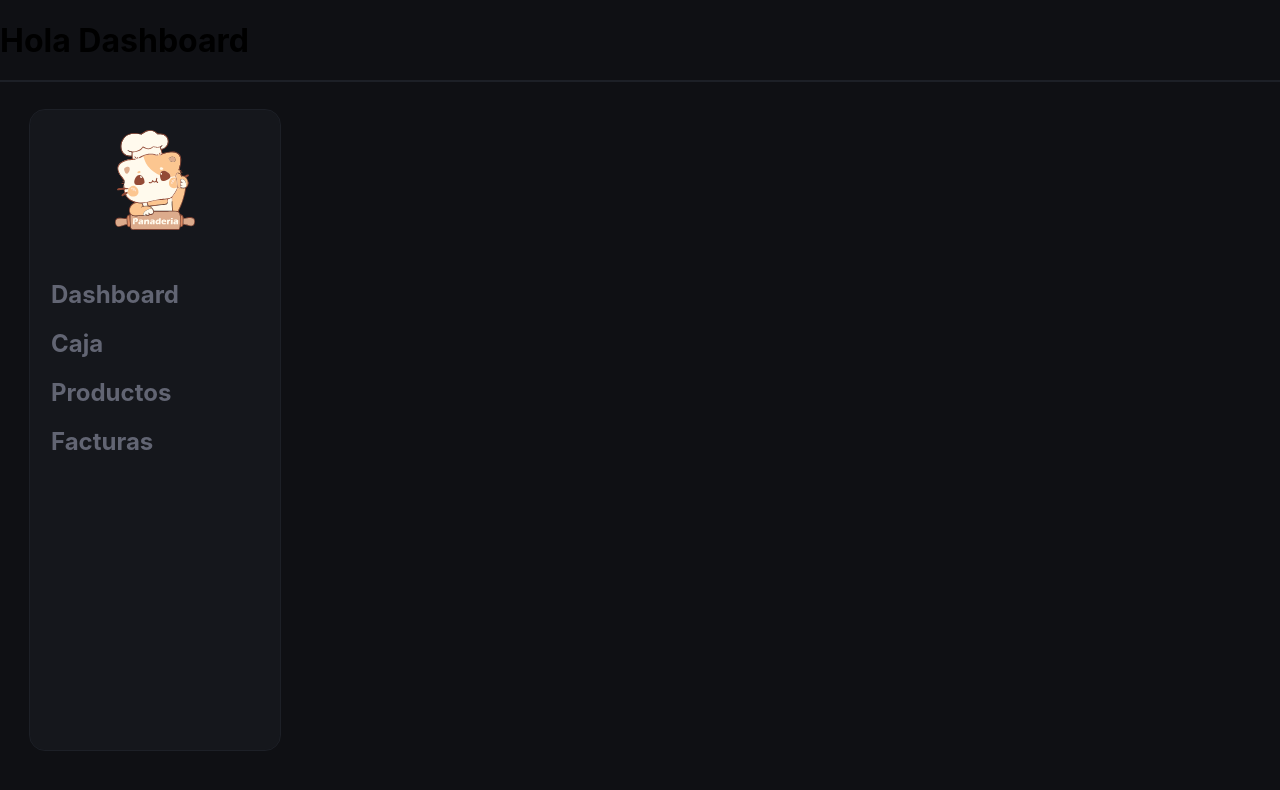
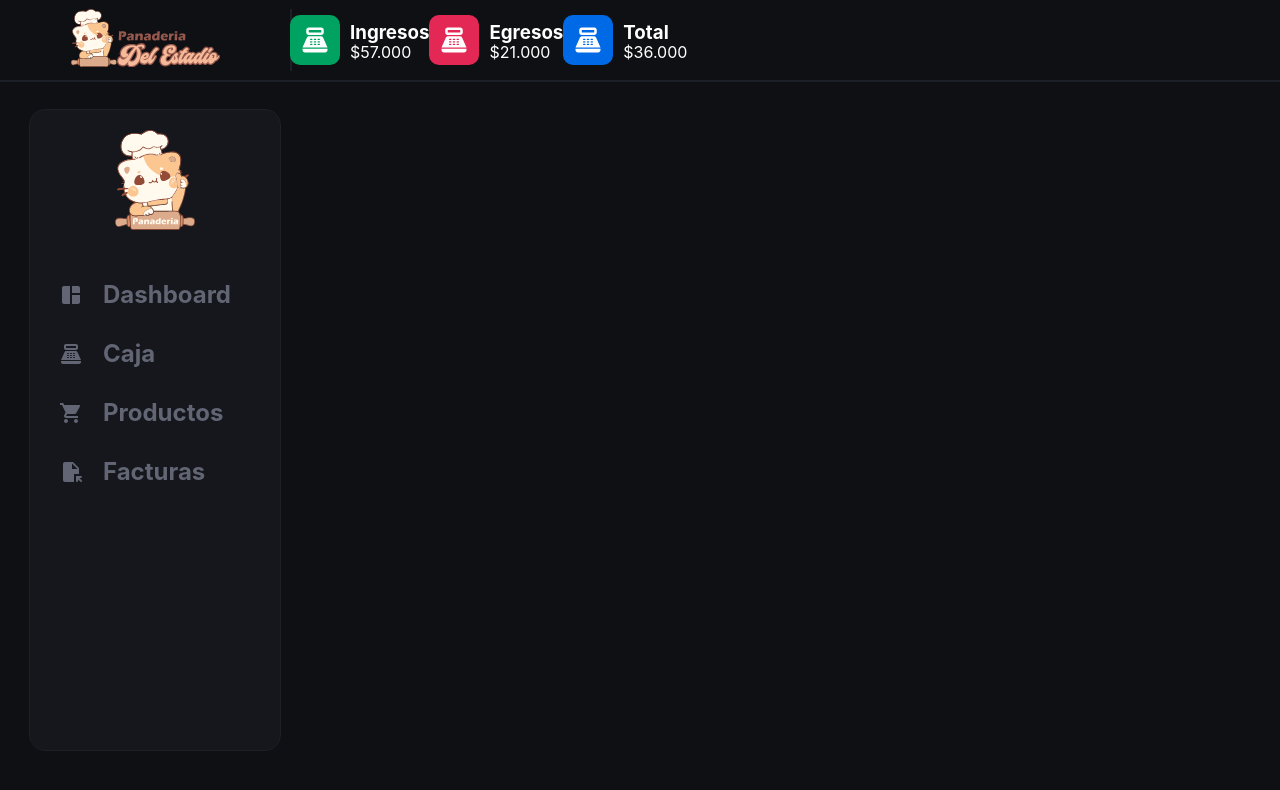
Before and after one commit to ADSO-SENA-V-NSA/Point-of-Sale-System-POS, a React (Create React App) app: page / in a window 1280 px wide. Shown: the top 790 px of the page. Built offline with nearby package versions, Linux system fonts and the light colour scheme.

Commit message:
Sidebar complete

```diff
--- a/package.json
+++ b/package.json
@@ -8,6 +8,7 @@
     "@testing-library/user-event": "^13.5.0",
     "react": "^18.3.1",
     "react-dom": "^18.3.1",
+    "react-icons": "^5.2.1",
     "react-router-dom": "^6.24.0",
     "react-scripts": "5.0.1",
     "styled-components": "^6.1.11",
--- a/src/App.js
+++ b/src/App.js
@@ -1,6 +1,5 @@
 import React from "react";
 import { BrowserRouter as Router, Routes, Route } from 'react-router-dom';
-import Main from "./pages/main";
 import Header from "./components/header";
 
 function App() {
--- a/src/components/header.jsx
+++ b/src/components/header.jsx
@@ -1,6 +1,11 @@
 import React from "react";
 import styled from "styled-components";
 import { Link } from "react-router-dom";
+import { MdSpaceDashboard } from "react-icons/md";
+import { MdPointOfSale } from "react-icons/md";
+import { MdShoppingCart } from "react-icons/md";
+import { MdFileOpen } from "react-icons/md";
+import TransactionCard from "./transactionCard";
 
 const NavDiv = styled.div`
     display: flex;
@@ -31,23 +36,46 @@ const List = styled.ul`
 const ListLink = styled(Link)`
     text-decoration: none;
     position: relative;
-    right: 60px;
+    right: 30px;
     gap: 20px;
     color: #626573;
     font-weight: bold;
     font-size: 1.5rem;
+    display: flex;
+    align-items: center;
     transition: 200ms ease-in-out;
     &:hover{
         color: #006AE6;
     }
 `
 const ListItem = styled.li`
-    margin-bottom: 20px;
+    margin-bottom: 30px;
 `
 const Navbar = styled.header`
     width: 100%;
     height: 80px;
+    display: flex;
+    align-items: center;
     box-shadow: 0 2px 0 #1d2027;
+`
+const NavLogo = styled.img`
+    width: 150px;
+
+`
+const NavLogoDiv = styled.div`
+
+    width: 150px;
+    padding: 0 70px;
+    box-shadow: 2px 0 0 #1d2027;
+`
+const LeftBar = styled.div`
+    width: 40%;
+    display: flex;
+    align-items: center;
+    justify-content: space-around;
+`
+const RightBar = styled.div`
+
 `
 
 export default function Header (){
@@ -56,16 +84,25 @@ export default function Header (){
             <Sidebar>
                 <CatLogo src="images/cat_logo.svg" alt="Logo" />
                 <List>
-                    <ListItem><ListLink to={"/"}>Dashboard</ListLink></ListItem>
-                    <ListItem><ListLink to={"/caja"}>Caja</ListLink></ListItem>
-                    <ListItem><ListLink to={"/productos"}>Productos</ListLink></ListItem>
-                    <ListItem><ListLink to={"/facturas"}>Facturas</ListLink></ListItem>
+                    <ListItem><ListLink to={"/"}><MdSpaceDashboard/> Dashboard</ListLink></ListItem>
+                    <ListItem><ListLink to={"/caja"}><MdPointOfSale/> Caja</ListLink></ListItem>
+                    <ListItem><ListLink to={"/productos"}><MdShoppingCart/> Productos</ListLink></ListItem>
+                    <ListItem><ListLink to={"/facturas"}><MdFileOpen /> Facturas</ListLink></ListItem>
                 </List>
             </Sidebar>
             <Navbar>
-                <div>
-                    <h1>Hola Dashboard</h1>
-                </div>
+                <LeftBar>
+                    <NavLogoDiv>
+                        <NavLogo src="images/panaderia_logo.svg" alt="Panaderia" />
+                    </NavLogoDiv>
+                   <TransactionCard color={"#00A261"} text={"Ingresos"} value={"$57.000"}/>
+                   <TransactionCard color={"#E42855"} text={"Egresos"} value={"$21.000"}/>
+                   <TransactionCard color={"#006AE6"} text={"Total"} value={"$36.000"}/>
+                </LeftBar>
+                <RightBar>
+
+                </RightBar>
+
             </Navbar>
         </NavDiv>
     );
--- /dev/null
+++ b/src/components/transactionCard.jsx
@@ -0,0 +1,54 @@
+import React from "react";
+import styled from "styled-components";
+import { MdPointOfSale } from "react-icons/md";
+
+const InfoContainer = styled.div`
+    display: flex;
+    align-items: center;
+`
+
+const InfoDiv = styled.div`
+
+    color: white;
+    margin-left: 10px;
+`
+const ParrafOne = styled.h3`
+    margin-bottom: -2px;
+`
+const ParrafTwo = styled.p`
+    margin-top: -2px;
+`
+const Icon = styled(MdPointOfSale)`
+    color: white;
+    width: 30px;
+    height: 30px;
+`
+
+
+export default function TransactionCard({color, text, value}){
+
+    const SaleIcon = styled.div`
+        display: flex;
+        justify-content: center;
+        align-items: center;
+        width: 50px;
+        height: 50px;
+        background-color: ${color};
+        border-radius: 10px;
+
+    `
+
+    return(
+        <InfoContainer>
+            <SaleIcon>
+                <Icon/>
+            </SaleIcon>
+            <InfoDiv>
+                <ParrafOne>{text}</ParrafOne>
+                <ParrafTwo>{value}</ParrafTwo>
+
+            </InfoDiv>
+
+         </InfoContainer>
+    );
+};
```
Also changed, not shown: 1 other file (tests, documents, lock files or other folders).
